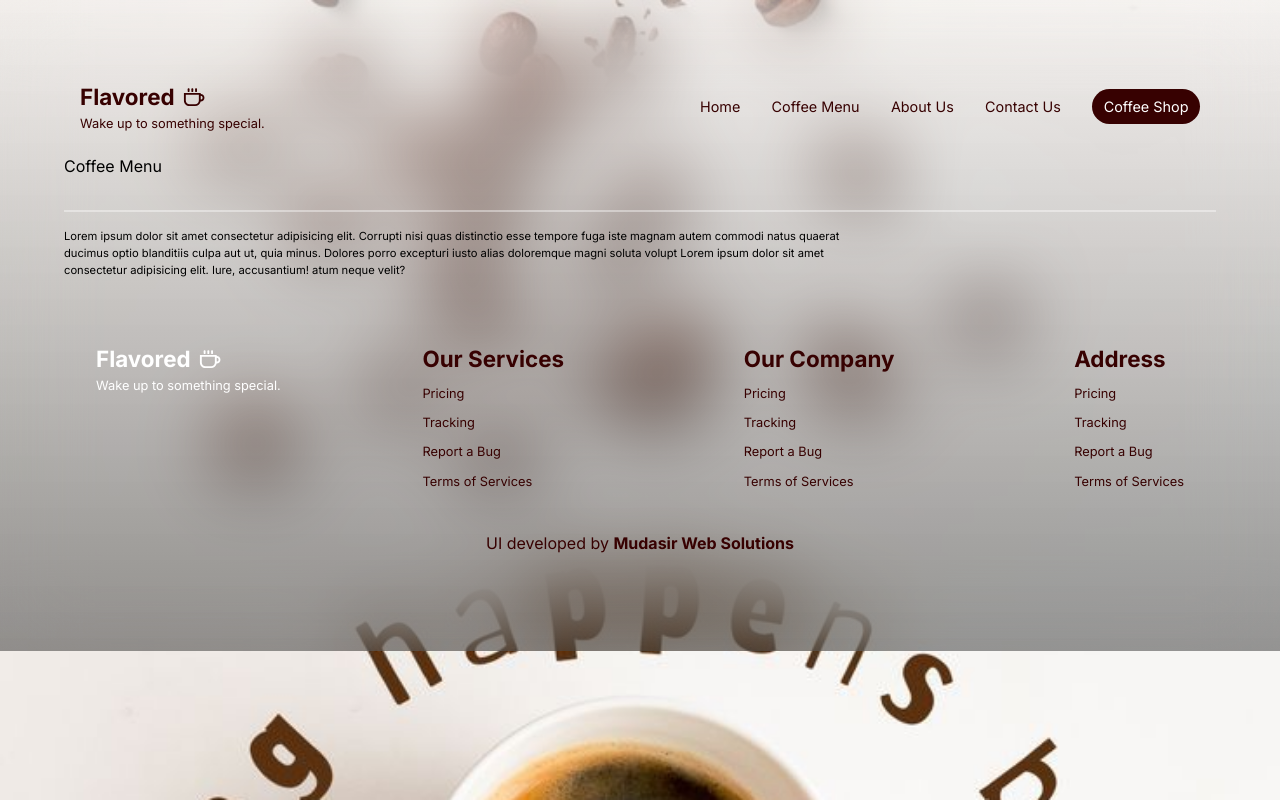
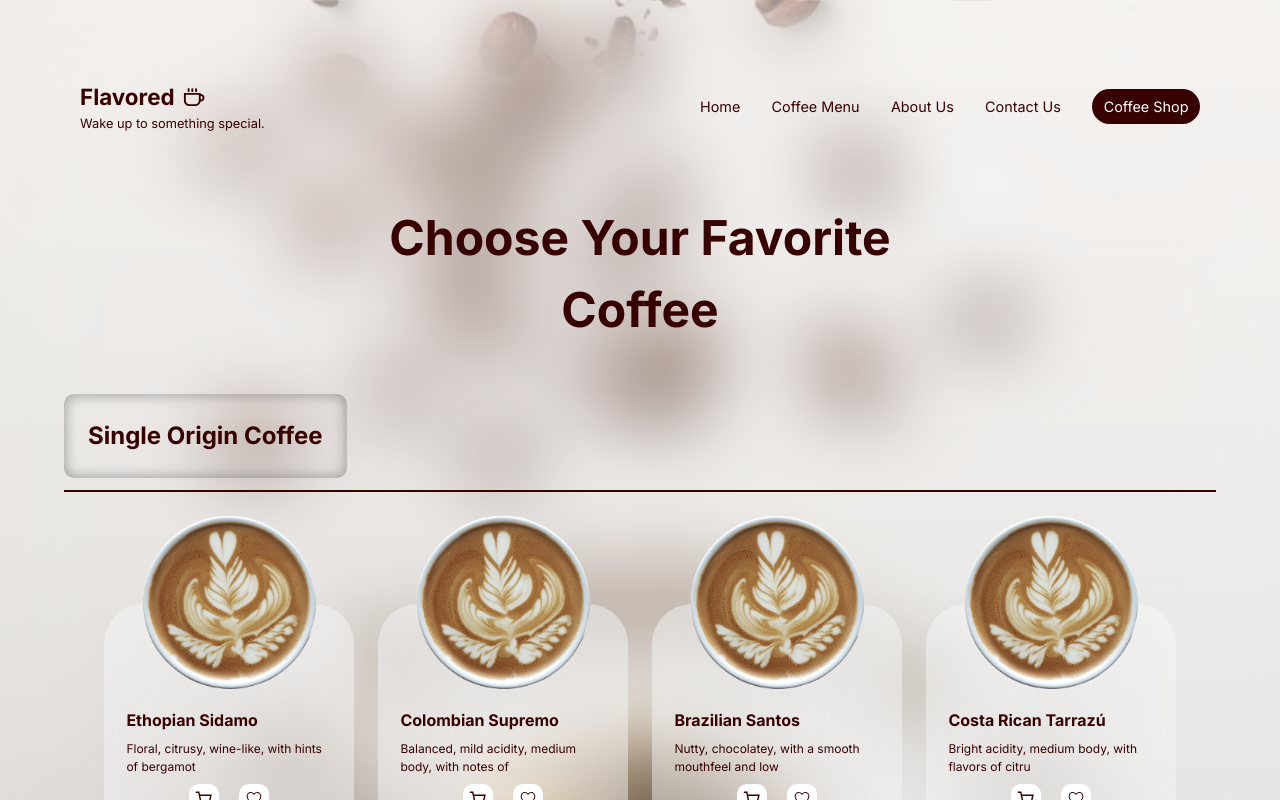
Before and after one commit to MudasirBashirBhatti/flavored-next-tailwind, a Next.js app: page /coffee-menu in a window 1280 px wide. Shown: the top 800 px of the page. Built offline with nearby package versions, Linux system fonts and the light colour scheme.

Commit message:
Menu Cards added to coffee-menu page

```diff
--- a/src/app/coffee-menu/page.jsx
+++ b/src/app/coffee-menu/page.jsx
@@ -1,7 +1,37 @@
+"use client";
 import React from "react";
+import PriceCard from "@/components/PriceCard";
+import coffee from "@/coffee";
 
 const page = () => {
-  return <div>Coffee Menu</div>;
+  return (
+    <div>
+      <div className="text-primary text-[2rem] font-bold text-center mt-[1em] sm:text-[2.5rem] lg:text-[3rem]">
+        Choose Your Favorite <br className="hidden sm:block" /> Coffee
+      </div>
+      {coffee.map((category) => (
+        <div key={category.id}>
+          <h2 className="mt-[2em] text-[1.5rem] text-primary font-bold bg-secondry mb-[.5em] p-[1em] inline-block rounded-[10px] headingShadow">
+            {category.category}
+          </h2>
+          <div className="w-[100%] h-[2px] mb-[7em] bg-primary"></div>
+          <ul>
+            <div className="flex justify-center items-center flex-wrap w-[100%] gap-x-6 gap-y-32">
+              {category.flavours.map((flavour) => (
+                <PriceCard
+                  key={flavour.sub_id}
+                  img="/images/flower.gif"
+                  title={flavour.title}
+                  description={flavour.description.slice(0, 50)}
+                  price={flavour.price}
+                />
+              ))}
+            </div>
+          </ul>
+        </div>
+      ))}
+    </div>
+  );
 };
 
 export default page;
--- a/src/app/globals.css
+++ b/src/app/globals.css
@@ -94,3 +94,11 @@ nav ul .li:hover {
     }
   }
 }
+
+/* coffee page ..................... */
+.headingShadow {
+  box-shadow: inset 3px 3px 13px rgba(0, 0, 0, 0.192),
+    inset -3px -3px 13px rgba(0, 0, 0, 0.192);
+  background: transparent;
+  text-align: center;
+}
--- /dev/null
+++ b/src/coffee.js
@@ -0,0 +1,214 @@
+let coffee = [
+  //   single origin coffee
+  {
+    id: 1,
+    category: "Single Origin Coffee",
+    flavours: [
+      {
+        sub_id: 1,
+        title: "Ethopian Sidamo",
+        description:
+          "Floral, citrusy, wine-like, with hints of bergamot, jasmine, and blueberry.",
+        price: "$2.30",
+      },
+      {
+        sub_id: 2,
+        title: "Colombian Supremo",
+        description:
+          "Balanced, mild acidity, medium body, with notes of caramel, nuts, and chocolate.",
+        price: "$3.24",
+      },
+      {
+        sub_id: 3,
+        title: "Brazilian Santos",
+        description:
+          "Nutty, chocolatey, with a smooth mouthfeel and low acidity.",
+        price: "$3.00",
+      },
+      {
+        sub_id: 4,
+        title: "Costa Rican Tarrazú",
+        description:
+          "Bright acidity, medium body, with flavors of citrus, honey, and brown sugar.",
+        price: "$2.15",
+      },
+      {
+        sub_id: 5,
+        title: "Kenyan AA",
+        description:
+          "Bold, fruity, winey acidity, with notes of blackcurrant, grapefruit, and tomato.",
+        price: "$4.30",
+      },
+      {
+        sub_id: 6,
+        title: "Guatemalan Antigua",
+        description:
+          "Full-bodied, complex, with notes of cocoa, spice, and tropical fruits",
+        price: "$5.30",
+      },
+      {
+        sub_id: 7,
+        title: "Panama Geisha",
+        description:
+          "Floral, tea-like, with delicate notes of jasmine, bergamot, and stone fruits.",
+        price: "$1.30",
+      },
+      {
+        sub_id: 8,
+        title: "Sumatran Mandheling",
+        description:
+          "Earthy, spicy, full-bodied, with notes of cedar, tobacco, and dark chocolate.",
+        price: "$6.10",
+      },
+      {
+        sub_id: 9,
+        title: "Jamaican Blue Mountain",
+        description:
+          "Smooth, balanced, with mild acidity, and flavors of caramel, nuts, and cocoa.",
+        price: "$3.10",
+      },
+      {
+        sub_id: 10,
+        title: "Hawaiian Kona",
+        description:
+          "Smooth, buttery, with bright acidity, and flavors of citrus, caramel, and macadamia nuts.",
+        price: "$2.75",
+      },
+    ],
+  },
+  //   2 blend coffee
+  {
+    id: 2,
+    category: "Blended Coffee",
+    flavours: [
+      {
+        sub_id: 1,
+        title: "Breakfast Blend",
+        description:
+          "Light to medium roast, balanced acidity, and smooth body with hints of citrus, nuts, and chocolate. Ideal for a bright and refreshing start to the day.",
+        price: "$2.30",
+      },
+      {
+        sub_id: 2,
+        title: "Expresso Blend",
+        description:
+          "Dark roast, bold and intense flavor with a rich crema, featuring notes of dark chocolate, caramel, and spices. Perfect for crafting espresso shots and espresso-based drinks like lattes and cappuccinos.",
+        price: "$3.24",
+      },
+      {
+        sub_id: 3,
+        title: "French Roast Blend",
+        description:
+          "Dark roast, bold and smoky flavor with a heavy body and low acidity, featuring strong notes of dark chocolate, toasted nuts, and a lingering finish. Best enjoyed as a robust and full-bodied brew.",
+        price: "$3.00",
+      },
+      {
+        sub_id: 4,
+        title: "Holiday Blend",
+        description:
+          "Medium to dark roast, often seasonal, featuring warm and festive flavors like cinnamon, nutmeg, and spices, combined with hints of cocoa, caramel, and dried fruits. A cozy and comforting choice during the holiday season.",
+        price: "$2.15",
+      },
+      {
+        sub_id: 5,
+        title: "Signature Blend",
+        description:
+          " Customized blend created by coffee roasters or cafes, offering a unique taste profile tailored to their specific preferences and customer preferences. Can vary widely in flavor, aroma, and intensity based on the blend's composition and roast level.",
+        price: "$4.30",
+      },
+      {
+        sub_id: 6,
+        title: "Desert Blend",
+        description:
+          " Medium to dark roast, rich and indulgent flavor reminiscent of dessert treats like chocolate cake, caramel, vanilla, and toffee. A decadent choice for those with a sweet tooth.",
+        price: "$5.30",
+      },
+      {
+        sub_id: 7,
+        title: "Seasonal Blend",
+        description:
+          " Changes with the seasons, featuring fresh and seasonal flavors inspired by the time of year, such as fruity and floral notes for spring and summer blends, or warm and spiced flavors for fall and winter blends.",
+        price: "$1.30",
+      },
+    ],
+  },
+  //   3 flavored coffee
+  {
+    id: 2,
+    category: "Flavoured Coffee",
+    flavours: [
+      {
+        sub_id: 1,
+        title: "Vanilla",
+        description:
+          "Delivers a smooth, creamy sweetness reminiscent of vanilla bean",
+        price: "$2.30",
+      },
+      {
+        sub_id: 2,
+        title: "Hezelnut",
+        description:
+          " Infuses the coffee with a nutty richness and subtle sweetness.",
+        price: "$3.24",
+      },
+      {
+        sub_id: 3,
+        title: "Chocolate",
+        description:
+          " Provides a luscious cocoa taste, often reminiscent of chocolate bars or hot cocoa.",
+        price: "$3.00",
+      },
+      {
+        sub_id: 4,
+        title: "Cinnamon",
+        description:
+          "Adds warmth and spice with hints of cinnamon, creating a cozy and comforting brew.",
+        price: "$2.15",
+      },
+      {
+        sub_id: 5,
+        title: "Coconut",
+        description:
+          " Imparts a tropical twist, with notes of creamy coconut enhancing the coffee's profile.",
+        price: "$4.30",
+      },
+      {
+        sub_id: 6,
+        title: "Pappermint",
+        description:
+          " Offers a refreshing burst of minty coolness, perfect for the holiday season.",
+        price: "$5.30",
+      },
+      {
+        sub_id: 7,
+        title: "Irish Cream",
+        description:
+          " Mimics the smooth, velvety taste of Irish cream liqueur, adding a touch of sophistication.",
+        price: "$1.30",
+      },
+      {
+        sub_id: 8,
+        title: "Pumpkin Spice",
+        description:
+          "Evokes the flavors of autumn with a blend of pumpkin, cinnamon, nutmeg, and clove.",
+        price: "$1.30",
+      },
+      {
+        sub_id: 9,
+        title: "Mapple",
+        description:
+          " Brings a sweet, maple syrup flavor to the coffee, reminiscent of a stack of pancakes.",
+        price: "$1.30",
+      },
+      {
+        sub_id: 10,
+        title: "Toffee",
+        description:
+          "Infuses the coffee with a buttery, caramelized sweetness, reminiscent of toffee candy.",
+        price: "$1.30",
+      },
+    ],
+  },
+];
+
+export default coffee;
--- a/src/components/TopNav.jsx
+++ b/src/components/TopNav.jsx
@@ -5,7 +5,6 @@ import { useDispatch, useSelector } from "react-redux";
 import { mobileNavDiv } from "@/features/navSlice";
 import MobileAnchors from "./MobileAnchors";
 import Link from "next/link";
-import { useState } from "react";
 
 const TopNav = () => {
   let increaseHeight = useSelector((state) => state.navSlice.height);
```
